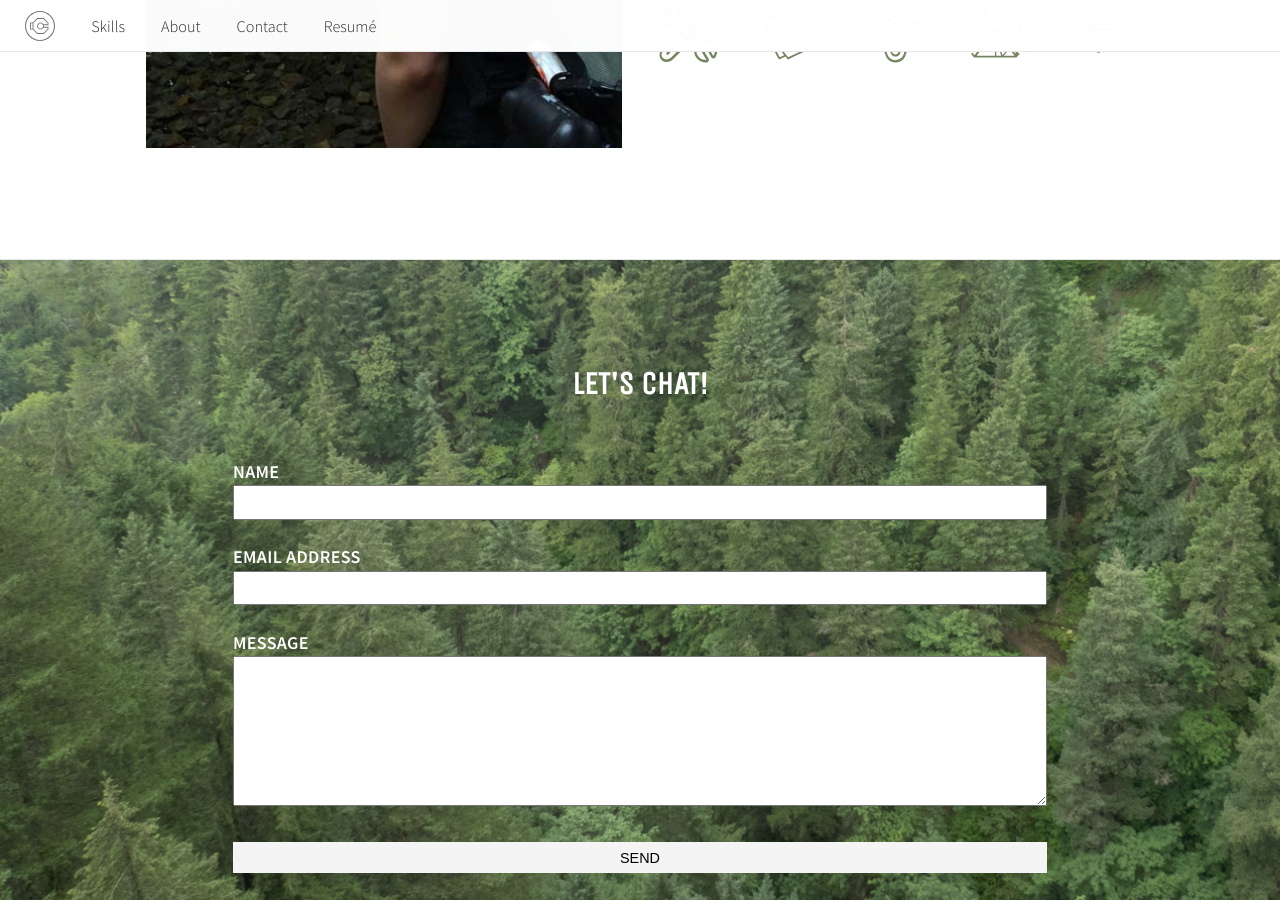
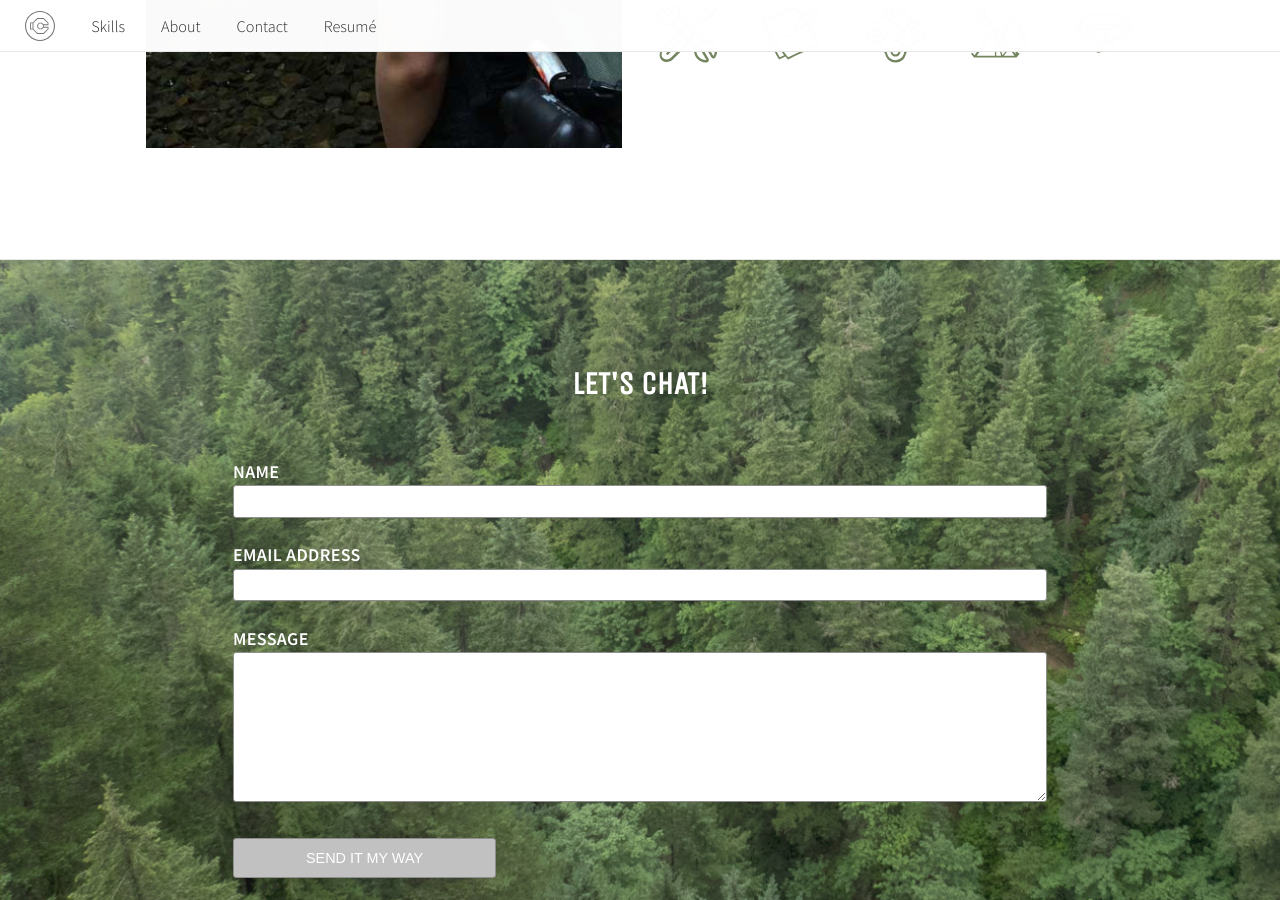
Before and after one commit to okay-cade/okay-cade.github.io, a Jekyll site: the page built from index.md, in a window 1280 px wide and 900 px high, scrolled down 3056 px. Built offline with Jekyll 4.4.1, drawn with Linux system fonts in a browser that asks for light colours.

Commit message:
clean up contact form

```diff
--- a/_layouts/home.html
+++ b/_layouts/home.html
@@ -112,7 +112,7 @@ layout: default
         <input type="email" name="_replyto" required="">
         <label class="form-label">Message</label>
         <textarea name="message" required=""></textarea>
-        <input class="button" type="submit" value="Send">
+        <input class="button" type="submit" value="Send it my way">
     </form>
   </div>
 </section>
--- a/_sass/_main.scss
+++ b/_sass/_main.scss
@@ -134,6 +134,8 @@
 }
 
 input, textarea {
+  border-radius: 3px;
+  border: 1px solid darken($color-light-gray, 40%);
   font-size: .8em;
   margin: .3em 0 2em;
   padding: .5em;
--- a/_sass/_typography.scss
+++ b/_sass/_typography.scss
@@ -43,15 +43,22 @@ a {
 }
 
 .button {
-  border-radius: 0;
   -webkit-appearance: none;
-  background: $color-light-gray;
+  background: darken($color-light-gray, 20%);
+  border-radius: 3px;
+  border: 0;
+  border: 1px solid darken($color-light-gray, 40%);
+  color: #fff;
+  cursor: pointer;
+  display: inline-block;
+  font-size: .8em;
+  padding: .75em 5em;
   text-transform: uppercase;
-  font-size: .8em;
-  padding: .5em;
-  border: 0;
-  cursor: pointer;
+  width: auto;
+  transition: background-color 300ms, border 300ms;
   &:hover {
-    background-color: darken($color-light-gray, 10%);
+    background-color: $color-green;
+    border-color: $color-green;
+    transition: background-color 300ms, border 300ms;
   }
 }
```
